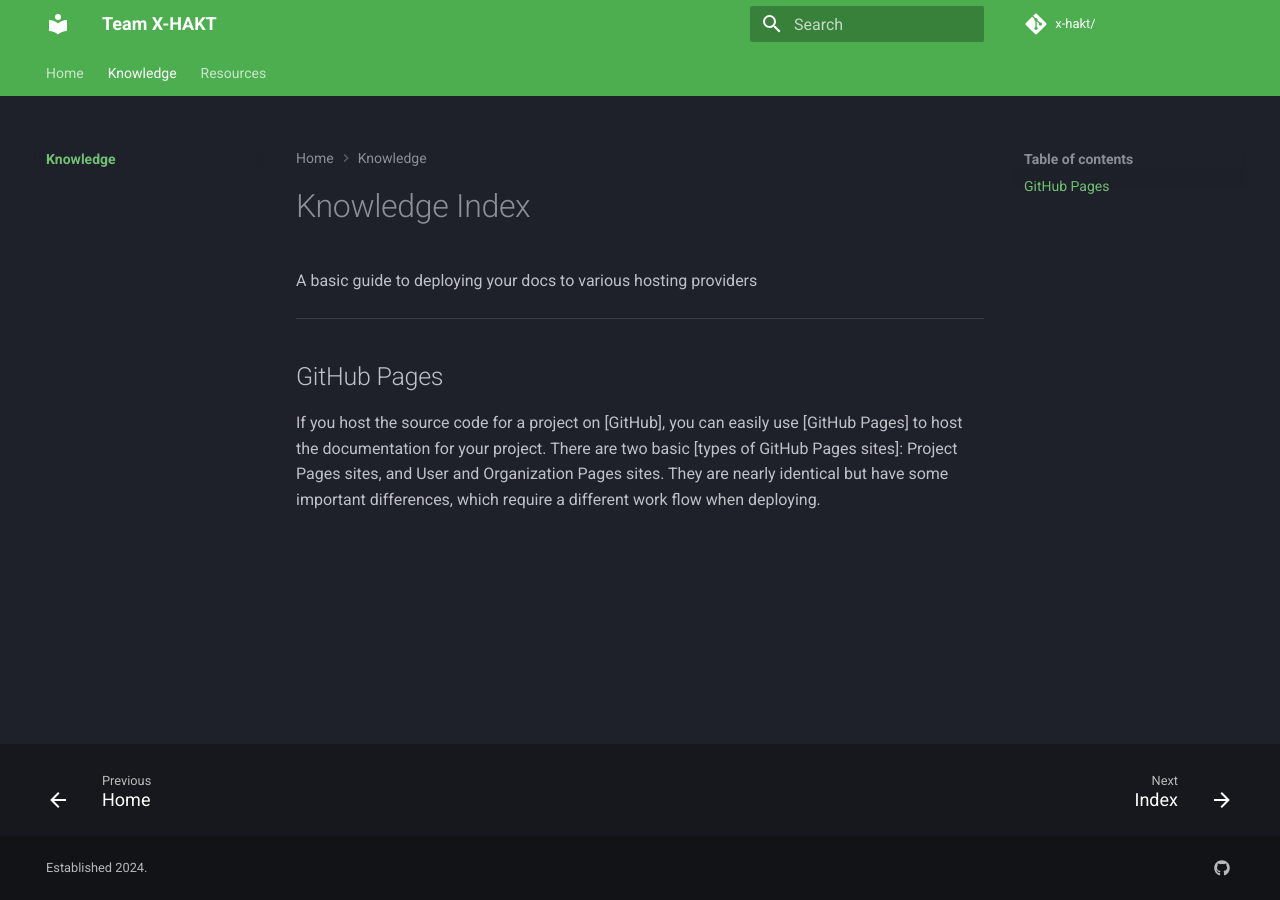
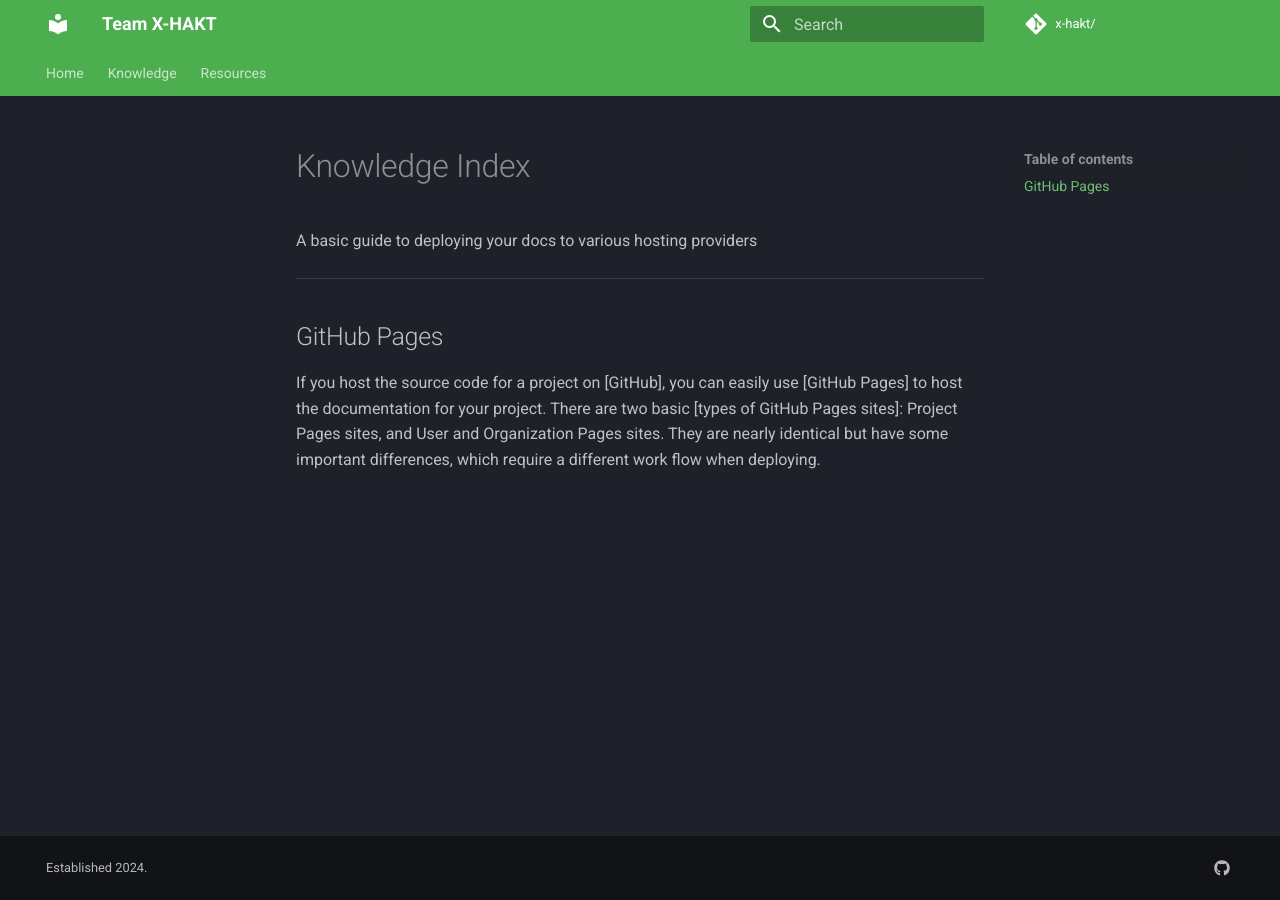
Before and after one commit to x-hakt/site, an MkDocs documentation site: the page built from docs/knowledge/index.md, in a window 1280 px wide. Built offline with MkDocs 1.6.1 and Material for MkDocs 9.7.7, drawn with Linux system fonts in a browser that asks for light colours; part of the change alters nothing that is shown.

Commit message:
modified:   mkdocs.yml

```diff
--- a/mkdocs.yml
+++ b/mkdocs.yml
@@ -6,9 +6,6 @@ plugins:
       blog_dir: blog
       post_date_format: long
       post_url_date_format: yyyy/MM
-  - literate-nav:
-    nav_file: README.md
-    implicit_index: true
 theme:
   name: material
   # favicon: images/favicon/favicon.ico
```
